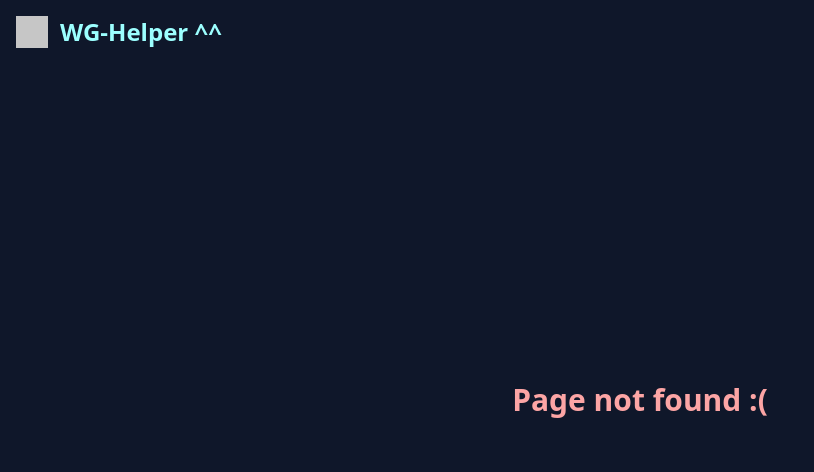
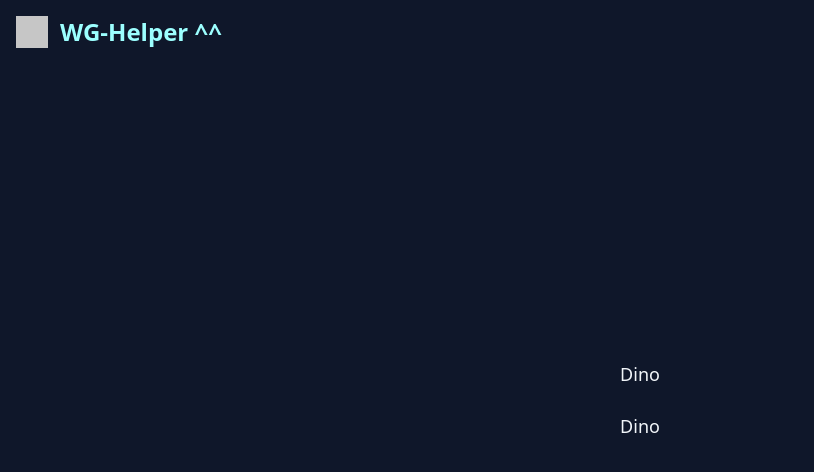
Before and after one commit to Enzyklopaedino/wg-helper, a React (Vite) app: page /coins in a window 1280 px wide. Before the commit this address had no page. Shown: the top 472 px of the page, without its empty margins (0-814 px from the left). Built offline with nearby package versions, Linux system fonts and the light colour scheme; grey boxes are pictures that could not be loaded.

Commit message:
feat: add coins page with coinflip and cointurn

```diff
--- /dev/null
+++ b/components/coinflip.tsx
@@ -0,0 +1,38 @@
+import { type FC, useState } from 'react';
+
+type CoinflipProps = {
+	heads: string;
+	tails: string;
+};
+
+export const Cointurn: FC<CoinflipProps> = ({ heads, tails }) => {
+	const [coin, setCoin] = useState<string>(heads);
+
+	const handleClick = () => {
+		setCoin(coin === tails ? heads : tails);
+	};
+
+	return (
+		<button type="button" onClick={handleClick}>
+			{coin}
+		</button>
+	);
+};
+
+export const Coinflip: FC<CoinflipProps> = ({ heads, tails }) => {
+	const [coin, setCoin] = useState<string>(heads);
+
+	const handleClick = () => {
+		setCoin(randomInt(0, 100) % 2 === 0 ? heads : tails);
+	};
+
+	return (
+		<button type="button" onClick={handleClick}>
+			{coin}
+		</button>
+	);
+};
+
+const randomInt = (min: number, max: number) => {
+	return Math.floor(Math.random() * (max - min + 1) + min);
+};
--- a/src/App.tsx
+++ b/src/App.tsx
@@ -4,6 +4,7 @@ import { Cart } from '@/src/pages/cart';
 import { NotFound } from '@/src/pages/not-found';
 import { BrowserRouter, Route, Routes } from 'react-router-dom';
 import { Header } from '@/components/header';
+import { Coins } from '@/src/pages/coins';
 
 const App = () => {
 	return (
@@ -12,6 +13,7 @@ const App = () => {
 			<Routes>
 				<Route path="/" element={<Home />} />
 				<Route path="/cart" element={<Cart />} />
+				<Route path="/coins" element={<Coins />} />
 				<Route path="*" element={<NotFound />} />
 			</Routes>
 		</BrowserRouter>
--- /dev/null
+++ b/src/pages/coins.tsx
@@ -0,0 +1,10 @@
+import { Cointurn, Coinflip } from '@/components/coinflip';
+
+export const Coins = () => {
+	return (
+		<div className="flex justify-center align-center flex-col items-center h-screen space-y-6">
+			<Cointurn heads="Dino" tails="Cedric" />
+			<Coinflip heads="Dino" tails="Cedric" />
+		</div>
+	);
+};
--- a/src/pages/home.tsx
+++ b/src/pages/home.tsx
@@ -23,7 +23,8 @@ export const Home = () => {
 					</svg>
 				}
 			/>
-			<NavButton path="cart" color="orange" value="pot" />
+			<NavButton path="cart" color="green" value="pot" />
+			<NavButton path="coins" color="orange" value="coinflip" />
 		</div>
 	);
 };
```
